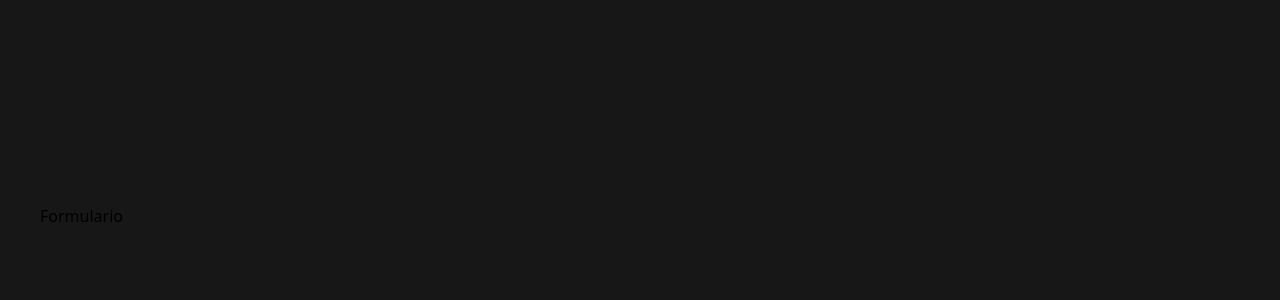
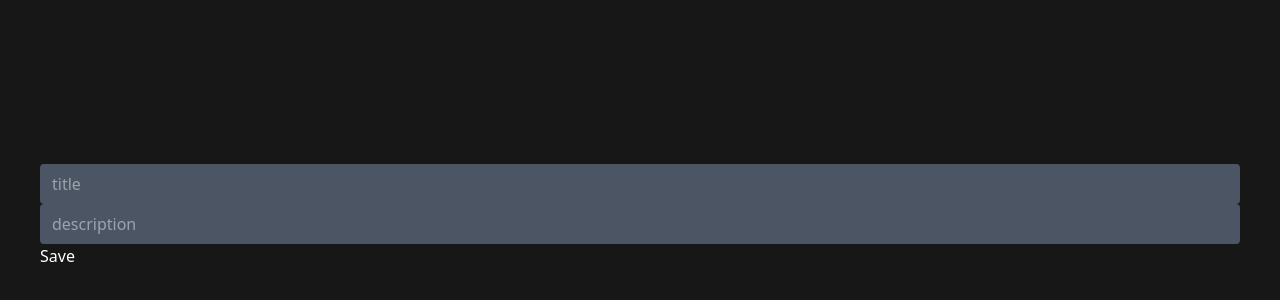
Before and after one commit to MatiasTK/mern-stack, a React (Create React App) app in the folder client/: page /new in a window 1280 px wide. Shown: the part 184-484 px from the top of the page. Built offline with nearby package versions, Linux system fonts and the light colour scheme.

Commit message:
feat: create post route

```diff
--- a/client/src/api/posts.js
+++ b/client/src/api/posts.js
@@ -1,5 +1,9 @@
 import axios from 'axios';
 
-export default function getPostsRequests() {
+export function getPostsRequests() {
   return axios.get('/posts');
 }
+
+export function createPostRequest(post) {
+  return axios.post('/posts', post);
+}
--- a/client/src/context/postContext.js
+++ b/client/src/context/postContext.js
@@ -2,7 +2,7 @@ import {
   createContext, useContext, useMemo, useState,
 } from 'react';
 import PropTypes from 'prop-types';
-import getPostsRequests from '../api/posts';
+import { getPostsRequests, createPostRequest } from '../api/posts';
 
 /* Contextos: Son estados globales que pueden usar muchos componentes. */
 const postContext = createContext();
@@ -20,8 +20,15 @@ export function PostProvider({ children }) {
     setPosts(res.data);
   };
 
+  const createPost = async (post) => {
+    const res = await createPostRequest(post);
+    setPosts([...posts, res.data]);
+  };
+
   // To fix linter error.
-  const memo = useMemo(() => ({ posts, setPosts, getPosts }), [posts]);
+  const memo = useMemo(() => ({
+    posts, setPosts, getPosts, createPost,
+  }), [posts]);
 
   return (
     <postContext.Provider
--- a/client/src/pages/Homepage.js
+++ b/client/src/pages/Homepage.js
@@ -1,6 +1,7 @@
 /* eslint-disable no-underscore-dangle */
 import { useEffect } from 'react';
 import { VscEmptyWindow } from 'react-icons/vsc';
+import { Link } from 'react-router-dom';
 import { usePosts } from '../context/postContext';
 
 export default function Homepage() {
@@ -21,6 +22,9 @@ export default function Homepage() {
 
   return (
     <div className="text-white">
+
+      <Link to="/new" className="text-red-700">Create new Post</Link>
+
       {posts.map((post) => (
         <div key={post._id}>
           {post.title}
--- a/client/src/pages/Postform.js
+++ b/client/src/pages/Postform.js
@@ -1,5 +1,40 @@
+import {
+  Formik, Form, Field, ErrorMessage,
+} from 'formik';
+import { useNavigate } from 'react-router-dom';
+import * as Yup from 'yup';
+import { usePosts } from '../context/postContext';
+
 export default function Postform() {
+  const { createPost } = usePosts();
+  const navigate = useNavigate();
+
   return (
-    <div>Formulario</div>
+    <div>
+      <Formik
+        initialValues={{
+          title: '',
+          description: '',
+        }}
+        validationSchema={Yup.object({
+          title: Yup.string().required('Title is required'),
+          description: Yup.string().required('Description is required'),
+        })}
+        onSubmit={async (values) => {
+          await createPost(values);
+          navigate('/');
+        }}
+      >
+        {({ handleSubmit }) => (
+          <Form onSubmit={handleSubmit}>
+            <Field name="title" placeholder="title" className="px-3 py-2 focus:outline-none rounded bg-gray-600 text-white w-full" />
+            <ErrorMessage component="p" className="text-red-400 text-sm" name="title" />
+            <Field name="description" placeholder="description" className="px-3 py-2 focus:outline-none rounded bg-gray-600 text-white w-full" />
+            <ErrorMessage component="p" className="text-red-400 text-sm" name="description" />
+            <button type="submit" className="text-white">Save</button>
+          </Form>
+        )}
+      </Formik>
+    </div>
   );
 }
```
